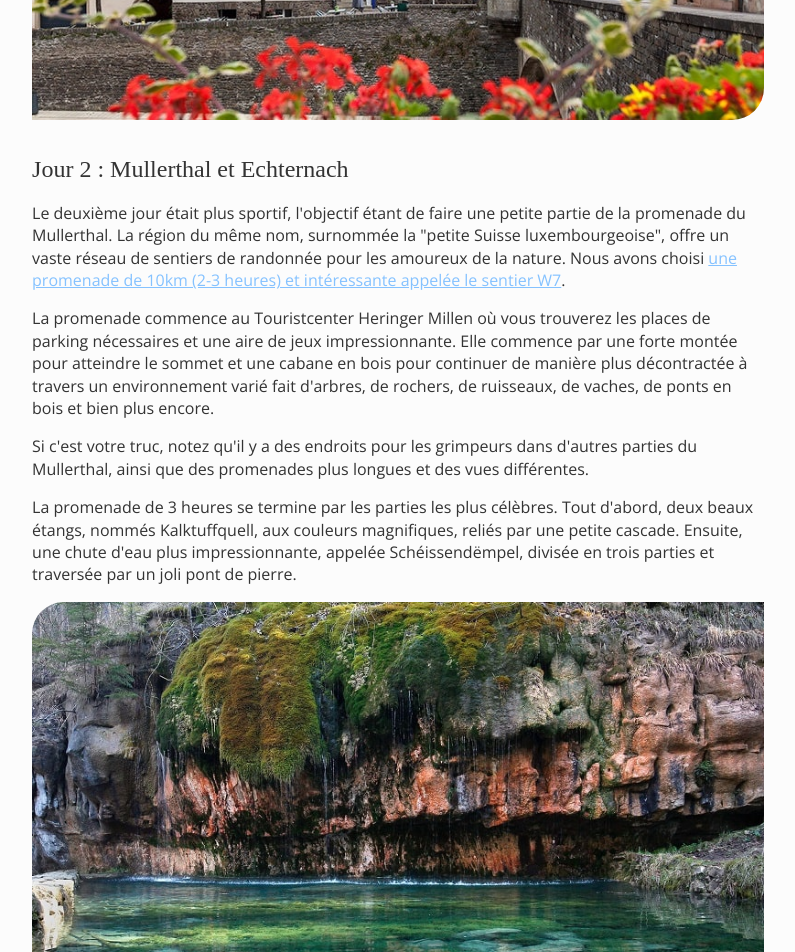
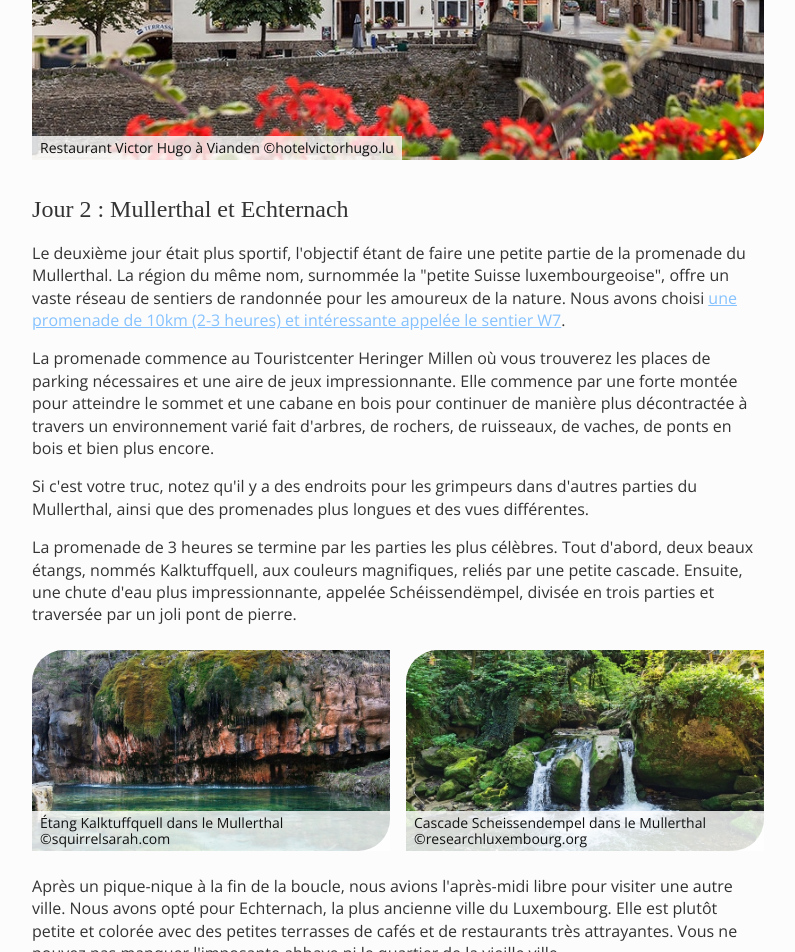
Before and after one commit to tripser/tripser.github.io, a Next.js app: page /blog/weekend-au-luxembourg in a window 1280 px wide. Shown: the part 2660-3612 px from the top of the page, without its empty margins (242-1037 px from the left). Built offline with nearby package versions, Linux system fonts and the light colour scheme; a web font is replaced by a local one.

Commit message:
add image caption and layout

```diff
--- /dev/null
+++ b/components/figures.js
@@ -0,0 +1,19 @@
+import PropTypes from 'prop-types';
+
+export default function Figures({ data }) {
+  const cols = data.length % 2 === 0;
+  return (
+    <div className={`figures ${cols ? 'figures2' : ''}`}>
+      {data.map((fig) => (
+        <figure key={fig}>
+          <img src={fig.src} alt={fig.caption} />
+          <figcaption>{fig.caption}</figcaption>
+        </figure>
+      ))}
+    </div>
+  );
+}
+
+Figures.propTypes = {
+  data: PropTypes.arrayOf({ src: PropTypes.string, caption: PropTypes.string }),
+};
--- a/pages/blog/weekend-au-luxembourg.mdx
+++ b/pages/blog/weekend-au-luxembourg.mdx
@@ -9,6 +9,7 @@ categories: 'voyage, europe, hike, city-trip'
 ---
 
 import BlogLayout from '@components/blogLayout';
+import Figures from '@components/figures';
 
 Le Luxembourg est l'une des nombreuses régions méconnues des touristes en Europe. En Belgique, elle est surtout connue parce que de nombreuses personnes y travaillent, mais nous avions entendu dire qu'elle offrait d'excellentes options en termes de vacances courtes. Nous nous sommes renseignés et avons découvert un large éventail d'activités à faire : randonner dans la nature, visiter les nombreux châteaux, apprécier les vieux et petits villages et découvrir la capitale.
 
@@ -25,17 +26,26 @@ Nous avons commencé notre séjour un samedi, en conduisant environ deux heures
 
 Nous avons décidé d'y aller doucement ce jour-là et n'avons fait que la visite de Vianden. Il s'agit d'une petite ville située dans la partie nord de la région des Ardennes, traversée par l'Our, tout près de la frontière allemande. <a href="https://castle-vianden.lu/fr/" target="_blank">L'attraction principale est son château</a>, un grand et vieux château roman fortifié qui occupe une place majestueuse au sommet de la colline.
 
-![Vianden](/images/content/weekend-in-luxembourg/vianden.jpg)
+<Figures data={[{ src: '/images/content/weekend-in-luxembourg/vianden.jpg', caption: 'Vue sur Vianden ©tripser' }]} />
 
 Pour y accéder, vous pouvez marcher ou prendre votre temps avec le joli télésiège qui passe au-dessus de la rivière et vous emmène au sommet pour 5€. Nous vous le recommandons, surtout si les sensations du ski vous manquent ou si vos jambes sont trop fatiguées pour grimper. Une fois au sommet, vous avez la possibilité d'ouvrir les yeux sur une vue magnifique du village et de ses environs.
 
 L'objectif principal est bien sûr le château lui-même, qui a été rénové pour accueillir les visiteurs. Le droit d'entrée est de 10 € et vous donne accès à la majeure partie du château, organisé comme un musée retraçant son histoire à l'aide de photos, de maquettes et de peintures. Le site présente également les vestiges de la vie de château d'il y a plusieurs siècles, avec de nombreux objets conservés qui recréent des pièces et des scènes authentiques.
 
-![château de Vianden](/images/content/weekend-in-luxembourg/castle.jpg)
+<Figures
+  data={[{ src: '/images/content/weekend-in-luxembourg/castle.jpg', caption: 'Château de Vianden ©castle-vianden.lu' }]}
+/>
 
 Après une si belle visite, nous voulions manger dans la ville et, en descendant la colline, nous avons trouvé de nombreux restaurants intéressants. Nous avons finalement choisi <a href="https://www.hotelvictorhugo.lu/le-restaurant/" target="_blank">le Victor Hugo, un hôtel-restaurant historique atypique</a> avec une belle décoration ancienne, qui sert une cuisine française avec des touches de spécialités luxembourgeoises. Nous avons dégusté de savoureuses asperges de saison accompagnées d'une délicieuse sole.
 
-![Vianden Victor Hugo restaurant](/images/content/weekend-in-luxembourg/victor-hugo.jpg)
+<Figures
+  data={[
+    {
+      src: '/images/content/weekend-in-luxembourg/victor-hugo.jpg',
+      caption: 'Restaurant Victor Hugo à Vianden ©hotelvictorhugo.lu',
+    },
+  ]}
+/>
 
 ## Jour 2 : Mullerthal et Echternach
 
@@ -47,14 +57,31 @@ Si c'est votre truc, notez qu'il y a des endroits pour les grimpeurs dans d'autr
 
 La promenade de 3 heures se termine par les parties les plus célèbres. Tout d'abord, deux beaux étangs, nommés Kalktuffquell, aux couleurs magnifiques, reliés par une petite cascade. Ensuite, une chute d'eau plus impressionnante, appelée Schéissendëmpel, divisée en trois parties et traversée par un joli pont de pierre.
 
-![étang kalktuffquell](/images/content/weekend-in-luxembourg/kalktuffquell.jpg)
-![cascade scheissendempel](/images/content/weekend-in-luxembourg/scheissendempel.jpg)
+<Figures
+  data={[
+    {
+      src: '/images/content/weekend-in-luxembourg/kalktuffquell.jpg',
+      caption: 'Étang Kalktuffquell dans le Mullerthal ©squirrelsarah.com',
+    },
+    {
+      src: '/images/content/weekend-in-luxembourg/scheissendempel.jpg',
+      caption: 'Cascade Scheissendempel dans le Mullerthal ©researchluxembourg.org',
+    },
+  ]}
+/>
 
 Après un pique-nique à la fin de la boucle, nous avions l'après-midi libre pour visiter une autre ville. Nous avons opté pour Echternach, la plus ancienne ville du Luxembourg. Elle est plutôt petite et colorée avec des petites terrasses de cafés et de restaurants très attrayantes. Vous ne pouvez pas manquer l'imposante abbaye ni le quartier de la vieille ville.
 
 Après avoir choisi une première terrasse au soleil pour jouer aux cartes, nous nous sommes détendus dans le parc, en nous reposant sur des hamacs publics avec vue sur la rivière. Une fois revigorés, nous sommes allés dans la rue de la Gare et avons trouvé une excellente brasserie avec un propriétaire sympathique (le Philo'Soff), où nous avons dégusté des bières savoureuses et pris notre repas du soir.
 
-![echternach](/images/content/weekend-in-luxembourg/echternach.jpg)
+<Figures
+  data={[
+    {
+      src: '/images/content/weekend-in-luxembourg/echternach.jpg',
+      caption: "Ville d'Echternach ©visitluxembourg.com",
+    },
+  ]}
+/>
 
 ## Jour 3 : Luxembourg ville
 
@@ -62,8 +89,14 @@ Notre dernier jour a été consacré à la capitale du Luxembourg. Nous avions l
 
 Nous nous sommes retrouvés par hasard sur la place de la constitution, où il y avait un événement avec de nombreux stands de restauration et de vente de produits locaux. Nous avons continué par la partie haute du centre ville avec le palais grand-ducal, ses soldats et les grandes places. C'est étonnant de voir comment la ville fonctionne avec deux niveaux différents : la partie haute et la partie basse (le Grund).
 
-![Luxembourg ville](/images/content/weekend-in-luxembourg/city.jpg)
-![le pont Adolf](/images/content/weekend-in-luxembourg/bridge.jpg)
+<Figures
+  data={[
+    { src: '/images/content/weekend-in-luxembourg/city.jpg', caption: 'Luxembourg ville ©tripser' },
+    { src: '/images/content/weekend-in-luxembourg/bridge.jpg', caption: 'Le pont Adolf ©tripser' },
+  ]}
+/>
+
+<hr />
 
 Dans l'ensemble, nous avons passé un très bon moment au Luxembourg. Si nous devions revenir, nous passerions probablement plus de temps dans la région du Mullerthal et visiterions davantage de châteaux et de petits villages. Nous pensons que c'est un pays formidable à visiter à n'importe quel moment de l'année, et c'est certainement un pays à mettre sur votre liste de courts voyages.
 
--- a/public/styles/pages/_blog.scss
+++ b/public/styles/pages/_blog.scss
@@ -110,10 +110,36 @@
     margin-bottom: 1rem;
   }
 
-  img {
-    margin-top: 1rem;
-    margin-bottom: 1rem;
-    border-radius: var(--radius-lg) 0 var(--radius-lg) 0;
+  .figures {
+    margin-top: 1.5rem;
+    margin-bottom: 1.5rem;
+    display: grid;
+    gap: 1rem;
+
+    &.figures2 {
+      @media screen and (min-width: 768px) {
+        grid-template-columns: 1fr 1fr;
+      }
+    }
+
+    figure {
+      position: relative;
+
+      img {
+        border-radius: var(--radius-lg) 0 var(--radius-lg) 0;
+      }
+
+      figcaption {
+        position: absolute;
+        bottom: 0;
+        z-index: 11;
+        padding: 0.25rem 0.5rem;
+        margin-top: -1rem;
+        color: var(--text);
+        font-size: 0.875rem;
+        background: var(--bg80);
+      }
+    }
   }
 
   hr {
```
Also changed, not shown: pages/blog/weekend-in-luxembourg.mdx (+38 -8 lines), public/apple-touch-icon.png, 1 other file (tests, documents, lock files or other folders).
